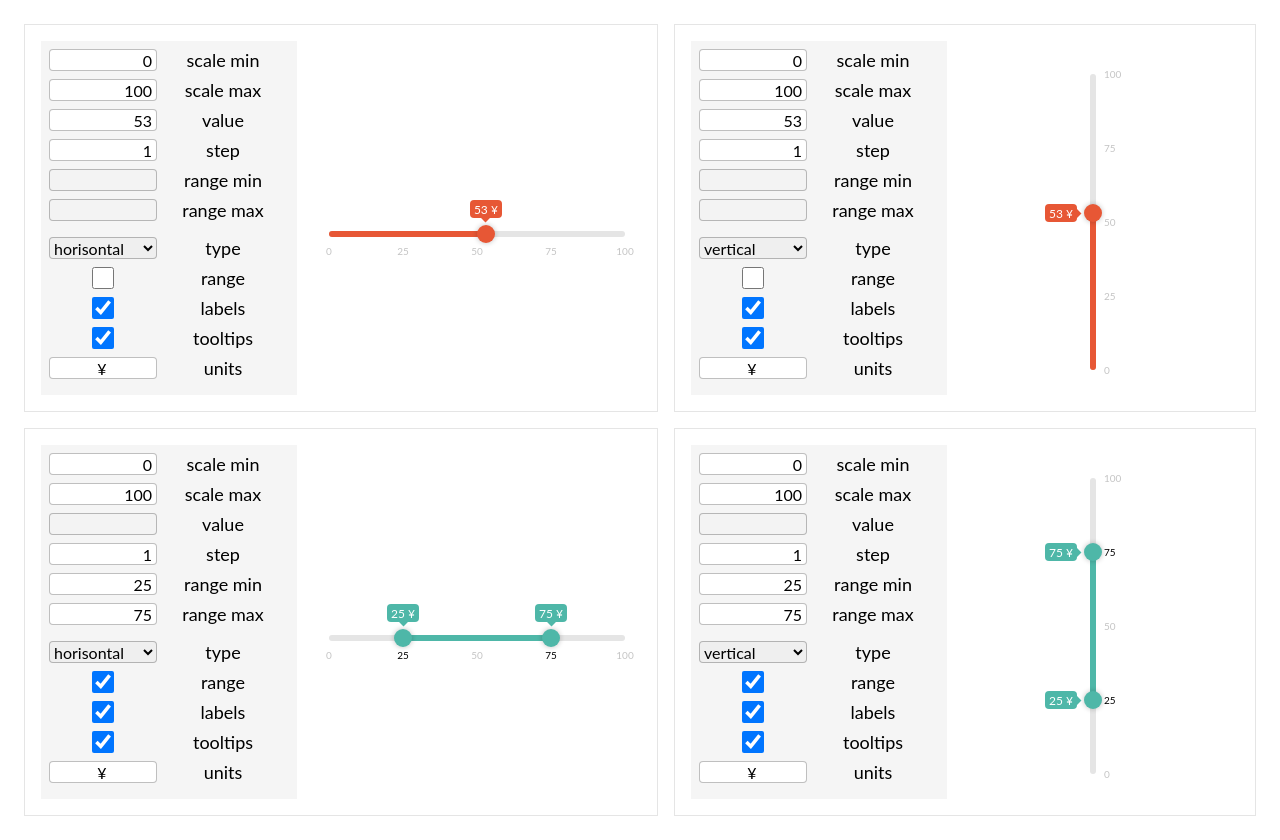
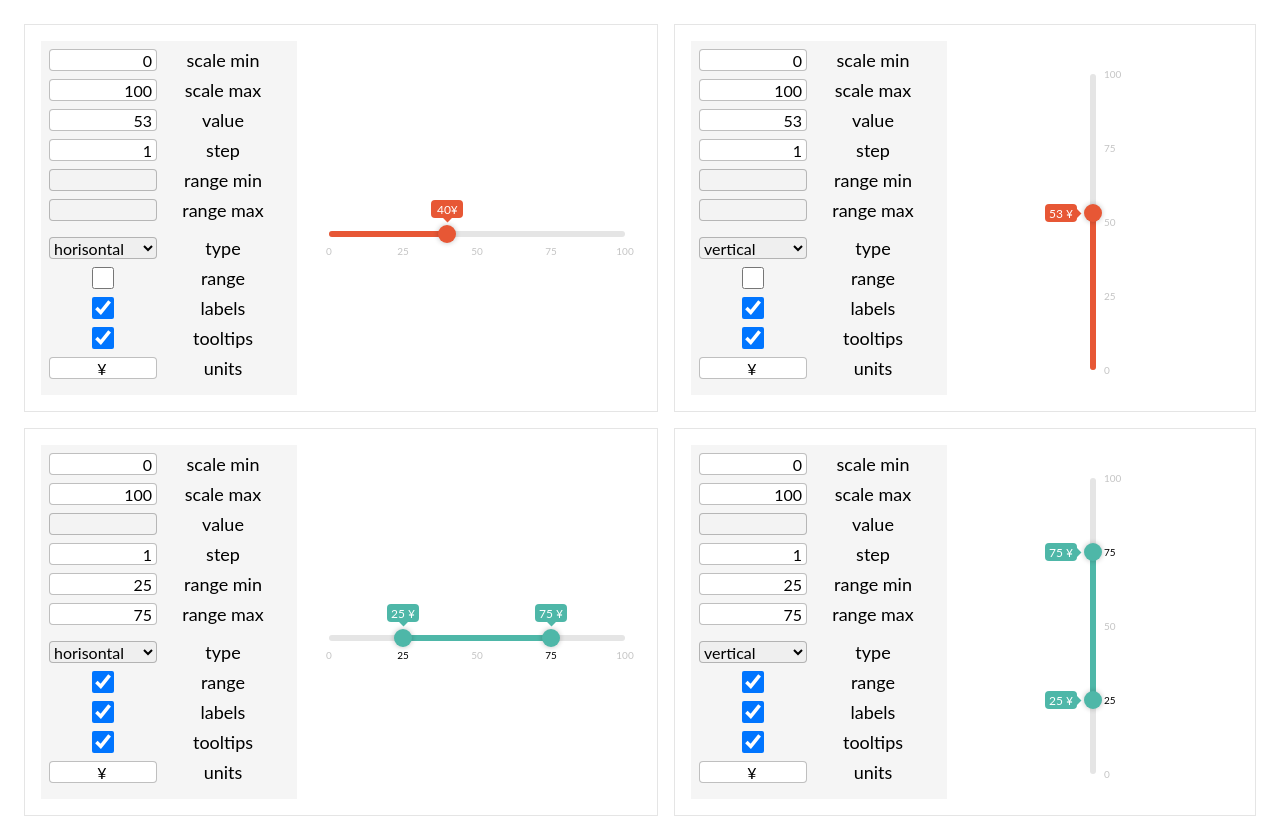
Before and after one commit to yarlykov/slider-plugin-jquery, a website built with webpack: page source/demo-page/layout/index.html in a window 1280 px wide. Built offline with nearby package versions, Linux system fonts and the light colour scheme.

Commit message:
add: class Handle

```diff
--- /dev/null
+++ b/source/components/View/HandleView.js
@@ -0,0 +1,35 @@
+import { inherits } from "util";
+
+class Handle {
+  constructor(node) {
+    this.el = node;
+    this.init();
+  }
+
+  init() {
+    this.position('left', 40)
+  }
+
+  position(position='left', percent) {
+    this.$handle = this.el.querySelector('#handle')
+
+    this.$handle.style = `${position}: ${percent}%`;
+    this.tooltip(percent);
+    this.fill('width', percent)
+  }
+
+  tooltip(value) {
+    this.$tooltip = this.el.querySelector('.tooltip__value')
+    this.$tooltip.textContent = `${value}¥`;
+  }
+
+  fill(prop, value){
+    this.$fill = this.el.querySelector('#fill')
+    this.$fill.style = `width: ${value}%`;
+  }
+}
+
+const mainNode = document.querySelector('#slider')
+
+const slider = new Handle(mainNode)
+window.test = slider
--- a/source/demo-page/layout/index.html
+++ b/source/demo-page/layout/index.html
@@ -87,12 +87,12 @@
       </div>
 
 
-        <div class="slider slider_horisontal">
+        <div class="slider slider_horisontal" id="slider">
           <div class="slider__scale slider__scale_horisontal">
-            <div class="slider__fill slider__fill_horisontal slider__fill_orange"></div>
-            <div class="slider__handle slider__handle_orange slider__handle_horisontal">
+            <div class="slider__fill slider__fill_horisontal slider__fill_orange" id="fill"></div>
+            <div class="slider__handle slider__handle_orange slider__handle_horisontal" id='handle'>
               <div class="slider__tooltip slider__tooltip_horisontal slider__tooltip_orange">
-                <span>53 ¥</span>
+                <span class="tooltip__value">53 ¥</span>
                 <div class="slider__tooltip_arrow"></div>
               </div>
             </div>
--- a/source/index.js
+++ b/source/index.js
@@ -1 +1,2 @@
 import '../source/demo-page/styles/main.scss';
+import './components/View/HandleView.js'
```
Also changed, not shown: source/components/View/HandleView.ts (deleted).
